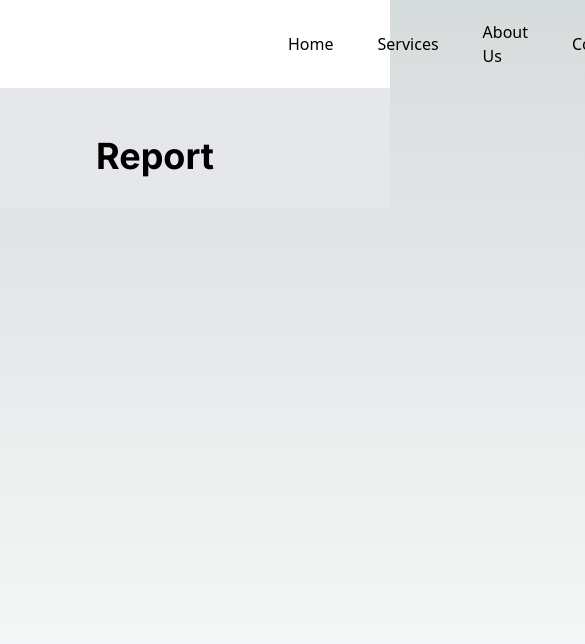
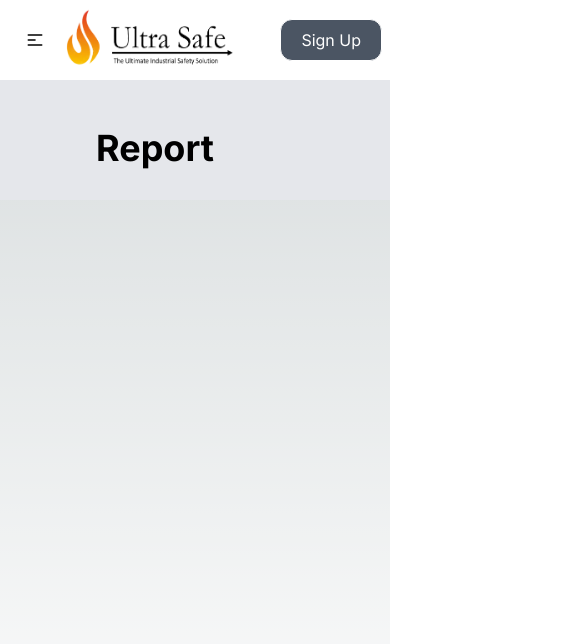
Before and after one commit to RishabhSinha02/ultra-safe, a Next.js app: page /report in a window 390 px wide. Shown: the top 644 px of the page, 585 px wide, since content can reach past the window. Built offline with nearby package versions, Linux system fonts and the light colour scheme.

Commit message:
Responsive Navbar

```diff
--- a/package.json
+++ b/package.json
@@ -19,6 +19,7 @@
   "devDependencies": {
     "@tailwindcss/aspect-ratio": "^0.4.2",
     "autoprefixer": "^10",
+    "daisyui": "^4.4.17",
     "eslint": "^8",
     "eslint-config-next": "13.5.4",
     "postcss": "^8",
--- a/src/app/components/navbar.js
+++ b/src/app/components/navbar.js
@@ -1,21 +1,50 @@
 const Navbar = () => {
-    return(
-        <nav className="bg-white px-24 py-2 flex justify-between">
-        <div className="flex items-center">
+  return (
+    <div className="navbar bg-base-100">
+      <div className="navbar-start">
+        <div className="dropdown">
+          <div tabIndex={0} role="button" className="btn btn-ghost lg:hidden">
+            <svg xmlns="http://www.w3.org/2000/svg" className="h-5 w-5" fill="none" viewBox="0 0 24 24" stroke="currentColor"><path strokeLinecap="round" strokeLinejoin="round" strokeWidth="2" d="M4 6h16M4 12h8m-8 6h16" /></svg>
+          </div>
+          <ul tabIndex={0} className="menu menu-sm dropdown-content mt-3 z-[1] p-2 shadow bg-base-100 rounded-box w-52">
+            <li><a href="/">Home</a></li>
+            <li> <a> Services</a></li>
+          <li><a>About Us</a></li>
+          <li><a>Contact</a></li>
+          </ul>
+        </div>
         <img className="nav-logo h-16" src="/img/logo.png" />
       </div>
+      <div className="navbar-center hidden lg:flex">
         <ul className="flex font-sans items-center space-x-11 py-3 px-48">
           <a href="/"><li>Home</li></a>
           <li>Services</li>
           <li>About Us</li>
           <li>Contact</li>
         </ul>
-        <div className="flex justify-center items-center">
+      </div>
+      <div className="navbar-end">
         <button className="py-2 px-5 border rounded-xl bg-gray-600 text-white border-white hover:bg-orange-600">
           Sign Up
         </button>
       </div>
-      </nav>
+    </div>
+    //   <nav className="bg-white px-24 py-2 flex justify-between">
+    //   <div className="flex items-center">
+    //     <img className="nav-logo h-16" src="/img/logo.png" />
+    //   </div>
+    //   <ul className="flex font-sans items-center space-x-11 py-3 px-48">
+    //     <a href="/"><li>Home</li></a>
+    //     <li>Services</li>
+    //     <li>About Us</li>
+    //     <li>Contact</li>
+    //   </ul>
+    //   <div className="flex justify-center items-center">
+    //     <button className="py-2 px-5 border rounded-xl bg-gray-600 text-white border-white hover:bg-orange-600">
+    //       Sign Up
+    //     </button>
+    //   </div>
+    // </nav>
   );
 };
 export default Navbar;
--- a/tailwind.config.js
+++ b/tailwind.config.js
@@ -16,5 +16,6 @@
   },
   plugins: [
     require('@tailwindcss/aspect-ratio'),
+    require("daisyui"),
   ],
 }
```
Also changed, not shown: 1 other file (tests, documents, lock files or other folders). Lines whose indentation alone changed are shown as unchanged.
